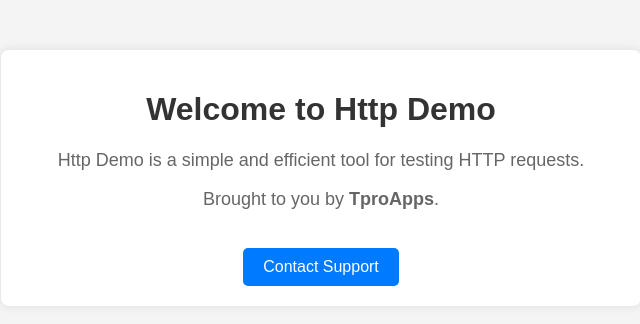
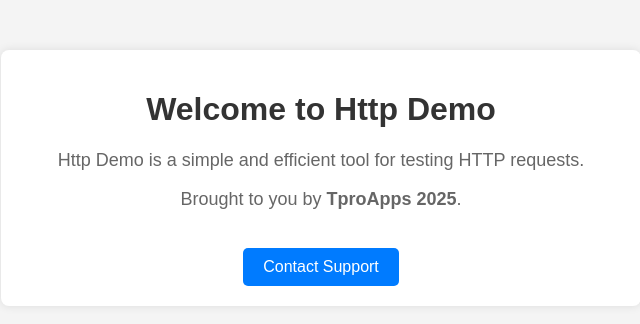
Before and after one commit to tproapps/tproapps.github.io, a plain HTML site: page index.html in a window 1280 px wide. Shown: the full height of the page, 319-959 px from the left. Drawn offline with Linux system fonts and the light colour scheme.

Commit message:
Update index.html

```diff
--- a/index.html
+++ b/index.html
@@ -46,7 +46,7 @@
     <div class="container">
         <h1>Welcome to Http Demo</h1>
         <p>Http Demo is a simple and efficient tool for testing HTTP requests.</p>
-        <p>Brought to you by <strong>TproApps</strong>.</p>
+        <p>Brought to you by <strong>TproApps 2025</strong>.</p>
         <a href="mailto:tamir.macpro@gmail.com?subject=TproApps Support &body=Hi,I found and issue at TproApps applicaion." class="support-link">Contact Support</a>
     </div>
 
```
